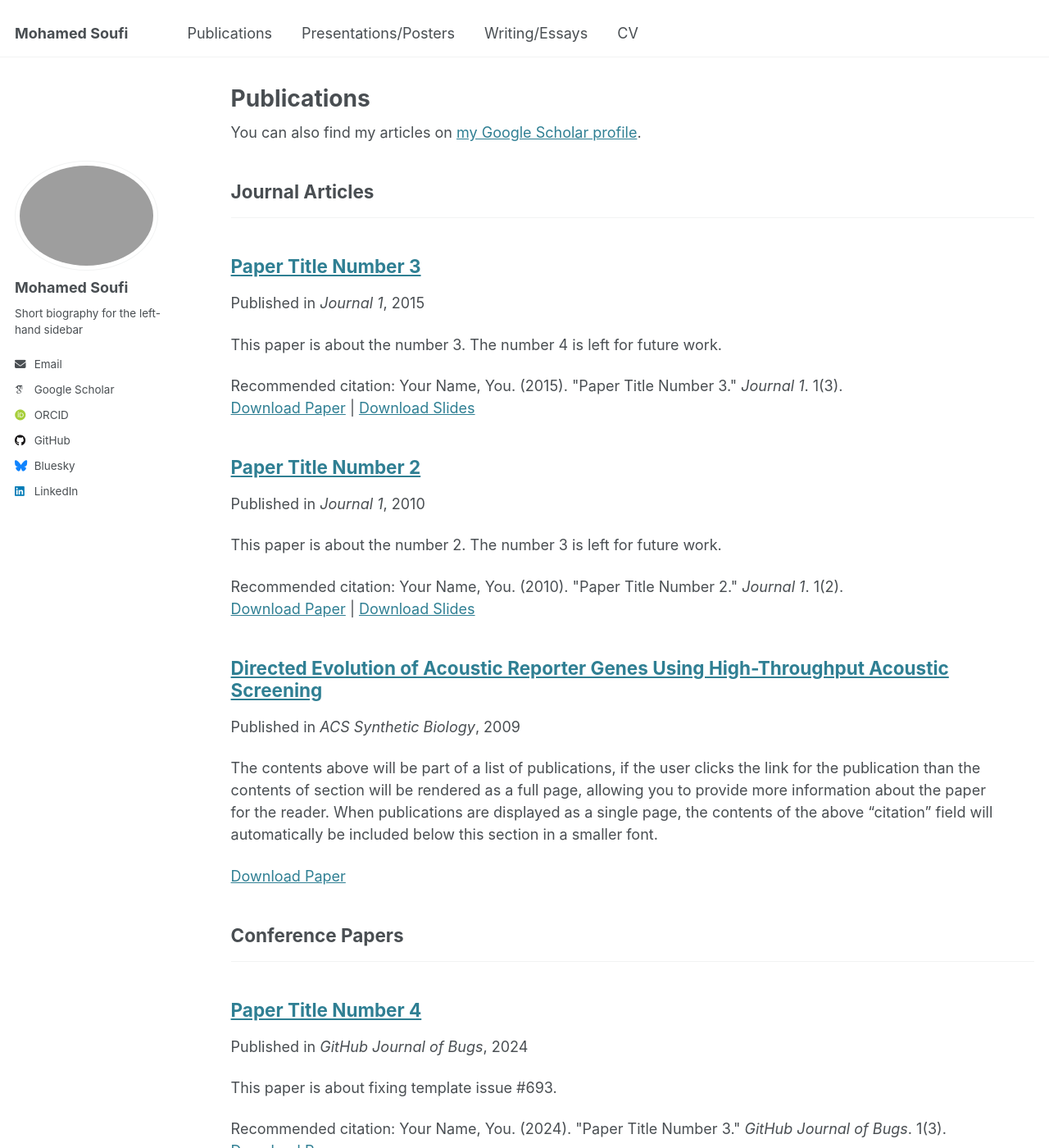
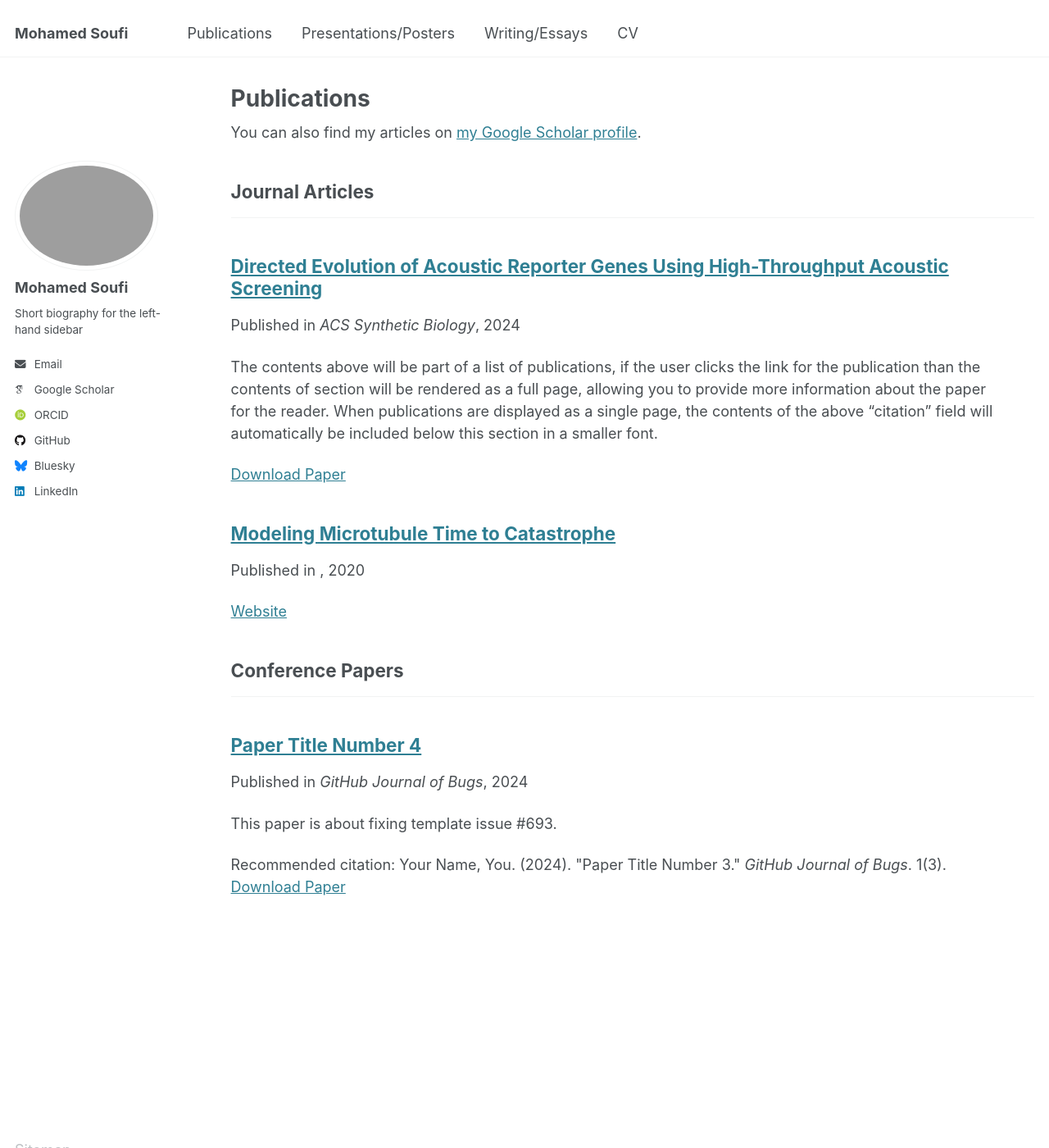
Before and after one commit to msoufi1453/msoufi1453.github.io, a Jekyll site: the page built from _pages/publications.html, in a window 1280 px wide and 1400 px high. Shown: the whole window at 82% size. Built offline with Jekyll 4.4.1, drawn with Linux system fonts in a browser that asks for light colours; some web fonts are replaced.

Commit message:
changing dates and names

```diff
--- a/_publications/2009-10-01-paper-title-number-1.md
+++ /dev/null
@@ -1,10 +0,0 @@
----
-title: "Directed Evolution of Acoustic Reporter Genes Using High-Throughput Acoustic Screening"
-collection: publications
-category: manuscripts
-permalink: /publication/2009-10-01-paper-title-number-1
-venue: 'ACS Synthetic Biology'
-paperurl: 'http://msoufi1453.github.io/files/acssynbio-shapiro-lab.pdf'
----
-
-The contents above will be part of a list of publications, if the user clicks the link for the publication than the contents of section will be rendered as a full page, allowing you to provide more information about the paper for the reader. When publications are displayed as a single page, the contents of the above "citation" field will automatically be included below this section in a smaller font.
--- a/_publications/2010-10-01-paper-title-number-2.md
+++ b/_publications/2010-10-01-paper-title-number-2.md
@@ -1,14 +1,9 @@
 ---
-title: "Paper Title Number 2"
+title: "Modeling Microtubule Time to Catastrophe"
 collection: publications
 category: manuscripts
 permalink: /publication/2010-10-01-paper-title-number-2
-excerpt: 'This paper is about the number 2. The number 3 is left for future work.'
-date: 2010-10-01
-venue: 'Journal 1'
-slidesurl: 'http://academicpages.github.io/files/slides2.pdf'
-paperurl: 'http://academicpages.github.io/files/paper2.pdf'
-citation: 'Your Name, You. (2010). &quot;Paper Title Number 2.&quot; <i>Journal 1</i>. 1(2).'
+date: 2020-10-01
 ---
 
-The contents above will be part of a list of publications, if the user clicks the link for the publication than the contents of section will be rendered as a full page, allowing you to provide more information about the paper for the reader. When publications are displayed as a single page, the contents of the above "citation" field will automatically be included below this section in a smaller font.
+[Website](https://meganwang08.github.io/microtubule-catastrophe/)
--- a/_publications/2015-10-01-paper-title-number-3.md
+++ b/_publications/2023-10-01-paper-title-number-1.md
@@ -1,14 +1,11 @@
 ---
-title: "Paper Title Number 3"
+title: "Directed Evolution of Acoustic Reporter Genes Using High-Throughput Acoustic Screening"
 collection: publications
 category: manuscripts
-permalink: /publication/2015-10-01-paper-title-number-3
-excerpt: 'This paper is about the number 3. The number 4 is left for future work.'
-date: 2015-10-01
-venue: 'Journal 1'
-slidesurl: 'http://academicpages.github.io/files/slides3.pdf'
-paperurl: 'http://academicpages.github.io/files/paper3.pdf'
-citation: 'Your Name, You. (2015). &quot;Paper Title Number 3.&quot; <i>Journal 1</i>. 1(3).'
+permalink: /publication/2023-10-01-paper-title-number-1
+venue: 'ACS Synthetic Biology'
+date: 2024-07-01
+paperurl: 'http://msoufi1453.github.io/files/acssynbio-shapiro-lab.pdf'
 ---
 
 The contents above will be part of a list of publications, if the user clicks the link for the publication than the contents of section will be rendered as a full page, allowing you to provide more information about the paper for the reader. When publications are displayed as a single page, the contents of the above "citation" field will automatically be included below this section in a smaller font.
```
